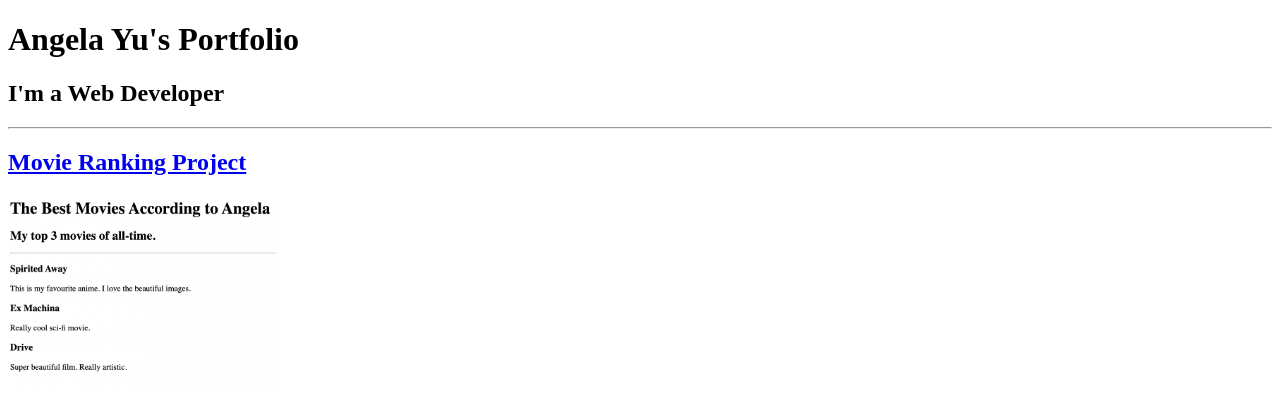
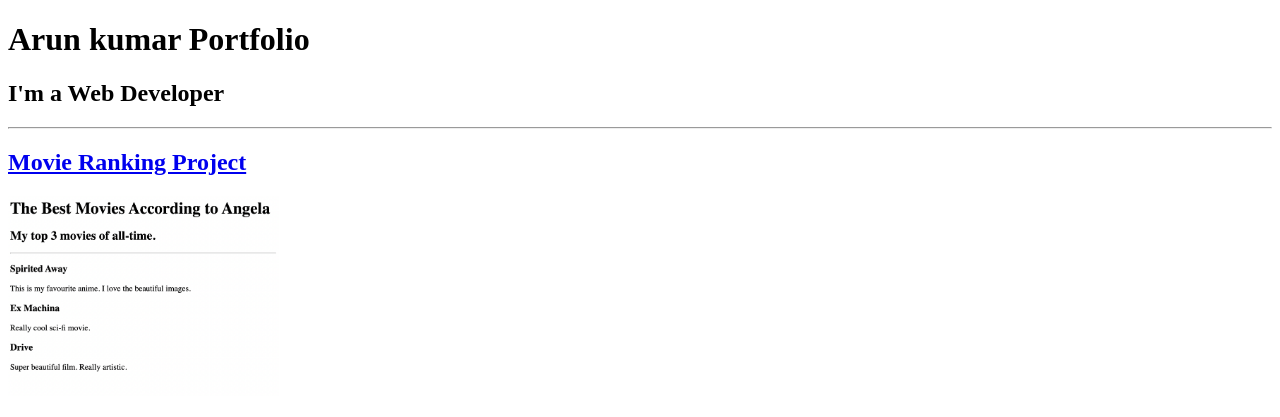
Before and after one commit to ArunKumar9133/html-portfolio, a plain HTML site: page index.html in a window 1280 px wide. Shown: the top 417 px of the page. Drawn offline with Linux system fonts and the light colour scheme.

Commit message:
Update index.html

```diff
--- a/index.html
+++ b/index.html
@@ -7,7 +7,7 @@
    <title>Arun porfolio</title>
  </head>
  <body>
-   <h1>Angela Yu's Portfolio</h1>
+   <h1>Arun kumar Portfolio</h1>
    <h2>I'm a Web Developer</h2>
    <hr/>
    <h2><a href="./public/movie-ranking.html" alt="Movie ranking preview">Movie Ranking Project</a></h2>
```
